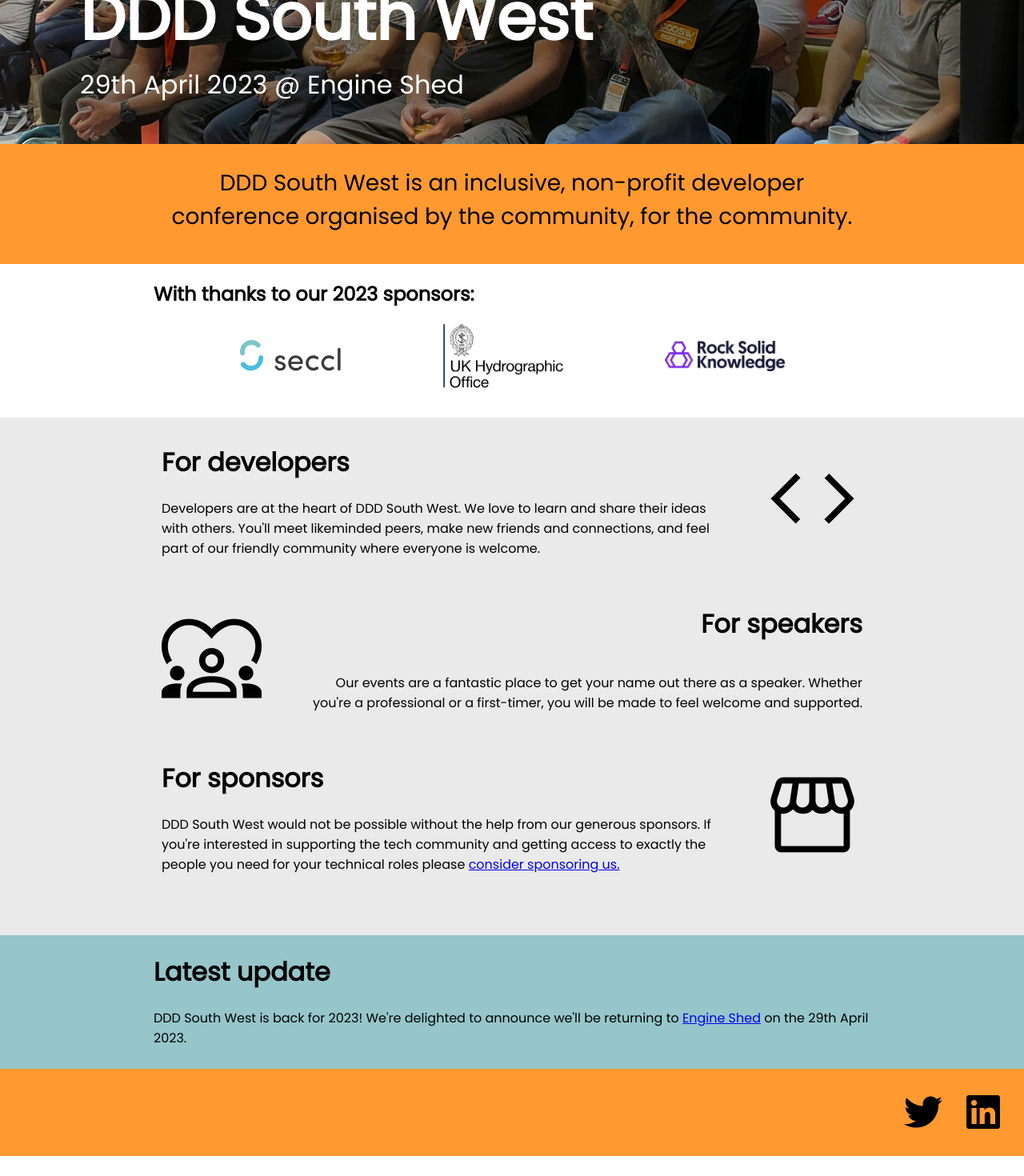
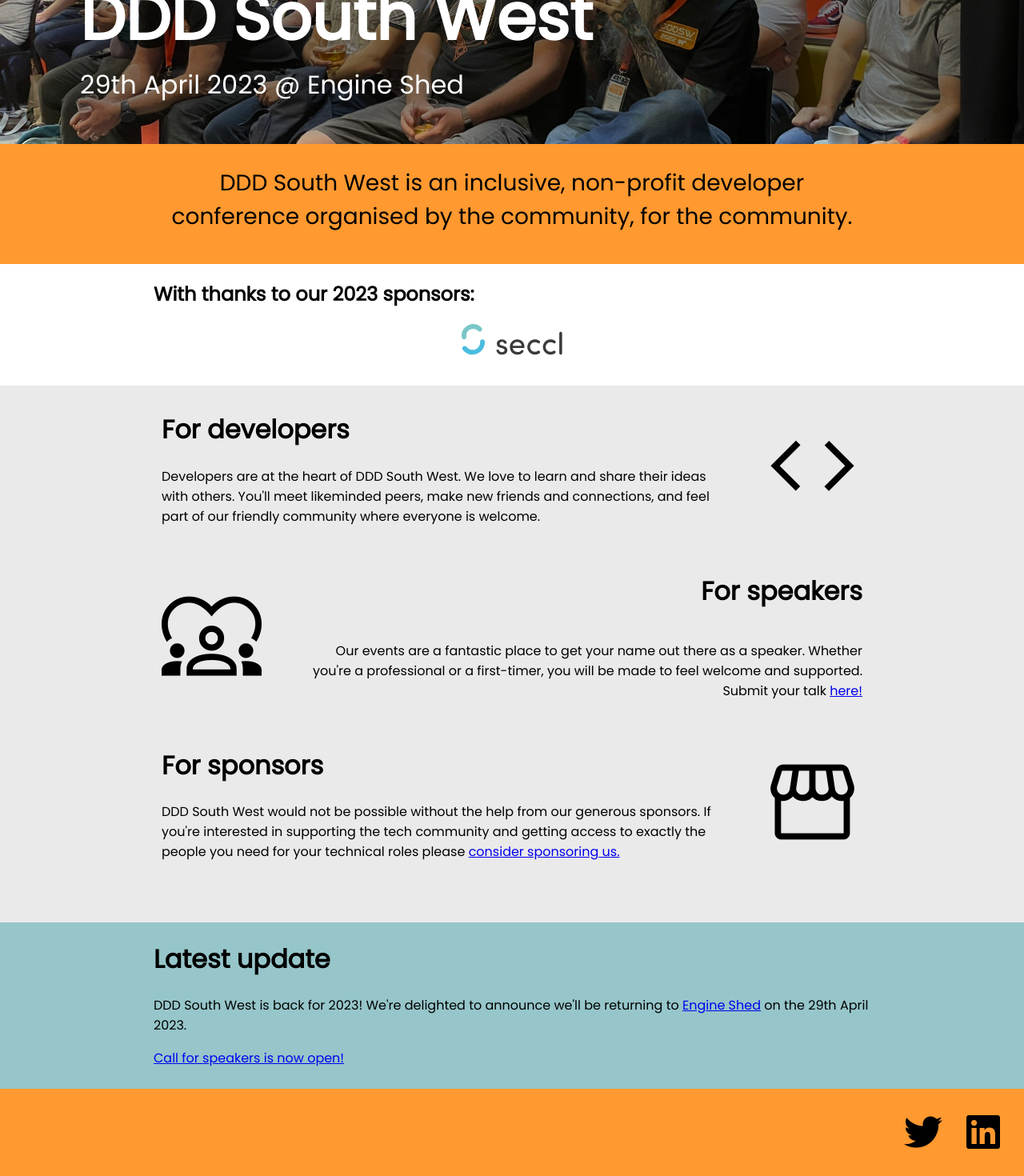
Before and after one commit to dddsw/dddsw-web, a SvelteKit app: page / in a window 1280 px wide. Shown: the part 320-1790 px from the top of the page at 80% size. Before the commit the page ends 1765 px from the top, so only its background shows below. Built offline with nearby package versions, Linux system fonts and the light colour scheme.

Commit message:
Added CFS link and hid unconfirmed sponsors

```diff
--- a/src/lib/Sponsors.svelte
+++ b/src/lib/Sponsors.svelte
@@ -1,15 +1,22 @@
 <script lang="ts">
 	let sponsors = [
-		{ name: 'SECCL', href: 'https://seccl.tech/', src: '../images/sponsors/seccl.svg' },
+		{
+			name: 'SECCL',
+			href: 'https://seccl.tech/',
+			src: '../images/sponsors/seccl.svg',
+			confirmed: true
+		},
 		{
 			name: 'UK Hydrographics Office',
 			href: 'https://www.gov.uk/government/organisations/uk-hydrographic-office',
-			src: '../images/sponsors/UKHO.png'
+			src: '../images/sponsors/UKHO.png',
+			confirmed: false
 		},
 		{
 			name: 'Rock Solid Knowledge',
 			href: 'https://www.rocksolidknowledge.com/',
-			src: '../images/sponsors/RSK.png'
+			src: '../images/sponsors/RSK.png',
+			confirmed: false
 		}
 	];
 </script>
@@ -18,9 +25,11 @@
 	<h2>With thanks to our 2023 sponsors:</h2>
 	<div class="sponsor-logos">
 		{#each sponsors as sponsor}
-			<a href={sponsor.href} target="_blank">
-				<img src={sponsor.src} alt={sponsor.name} />
-			</a>
+			{#if sponsor.confirmed}
+				<a href={sponsor.href} target="_blank">
+					<img src={sponsor.src} alt={sponsor.name} />
+				</a>
+			{/if}
 		{/each}
 	</div>
 </div>
--- a/src/routes/+page.svelte
+++ b/src/routes/+page.svelte
@@ -19,7 +19,7 @@
 			title: 'For speakers',
 			icon: 'diversity_1',
 			paragraph: `Our events are a fantastic place to get your name out there as a speaker. Whether you're a
-				professional or a first-timer, you will be made to feel welcome and supported.`
+				professional or a first-timer, you will be made to feel welcome and supported. Submit your talk <a href="https://sessionize.com/ddd-south-west-2023-cfs/" target="_blank">here!</a>`
 		},
 		{
 			title: 'For sponsors',
@@ -62,6 +62,11 @@
 			>
 			on the 29th April 2023.
 		</p>
+		<p>
+			<a href="https://sessionize.com/ddd-south-west-2023-cfs/" target="_blank"
+				>Call for speakers is now open!</a
+			>
+		</p>
 	</div>
 </div>
 
```
